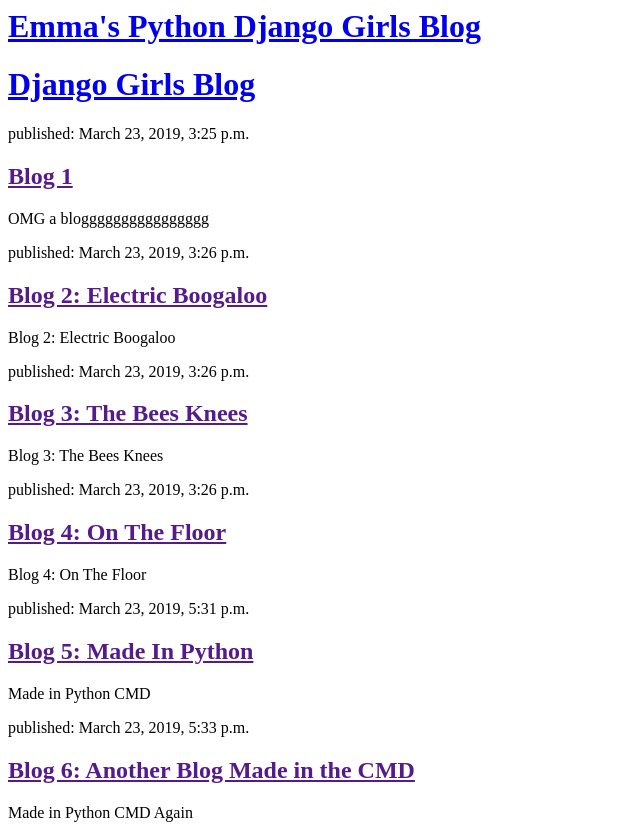
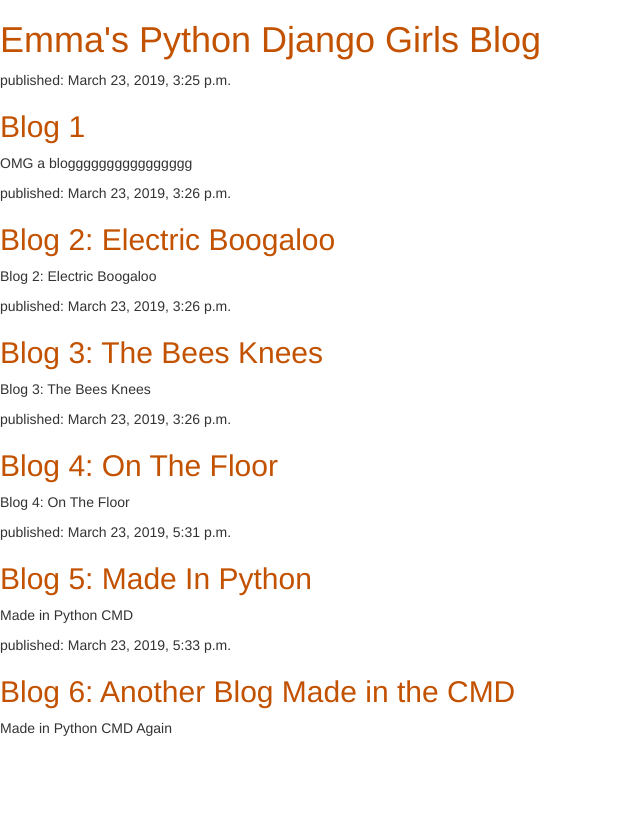
Before and after one commit to Light---/my-first-python-blog, a Django app: template blog/templates/blog/post_list.html in a window 1280 px wide. Shown: the whole page, without its empty margins (0-640 px from the left). After the commit the page ends 736 px from the top, so only its background shows below. Run offline with Django 3.2, Linux system fonts and the light colour scheme; the template is opened without the code that fills it: values that come from a table or form of the project are taken from there, others are empty; data comes from the database, SQL or seed files in the repository; some libraries are stand-ins or nearby versions.

Commit message:
Starting to add CSS

```diff
--- /dev/null
+++ b/blog/static/css/blog.css
@@ -0,0 +1,3 @@
+h1 a, h2 a {
+    color: #C25100;
+}
--- a/blog/templates/blog/post_list.html
+++ b/blog/templates/blog/post_list.html
@@ -1,14 +1,14 @@
+{% load static %}
 <html>
     <head>
         <title>Emma's Python Django Girls blog</title>
+        <link rel="stylesheet" href="//maxcdn.bootstrapcdn.com/bootstrap/3.2.0/css/bootstrap.min.css">
+        <link rel="stylesheet" href="//maxcdn.bootstrapcdn.com/bootstrap/3.2.0/css/bootstrap-theme.min.css">
+        <link rel="stylesheet" href="{% static 'css/blog.css' %}">
     </head>
     <body>
         <div>
             <h1><a href="/">Emma's Python Django Girls Blog</a></h1>
-        </div>
-
-        <div>
-                <h1><a href="/">Django Girls Blog</a></h1>
         </div>
 
         {% for post in posts %}
@@ -18,6 +18,5 @@
                 <p>{{ post.text|linebreaksbr }}</p>
             </div>
         {% endfor %}
-
     </body>
 </html>
```
Lines whose indentation alone changed are shown as unchanged.
